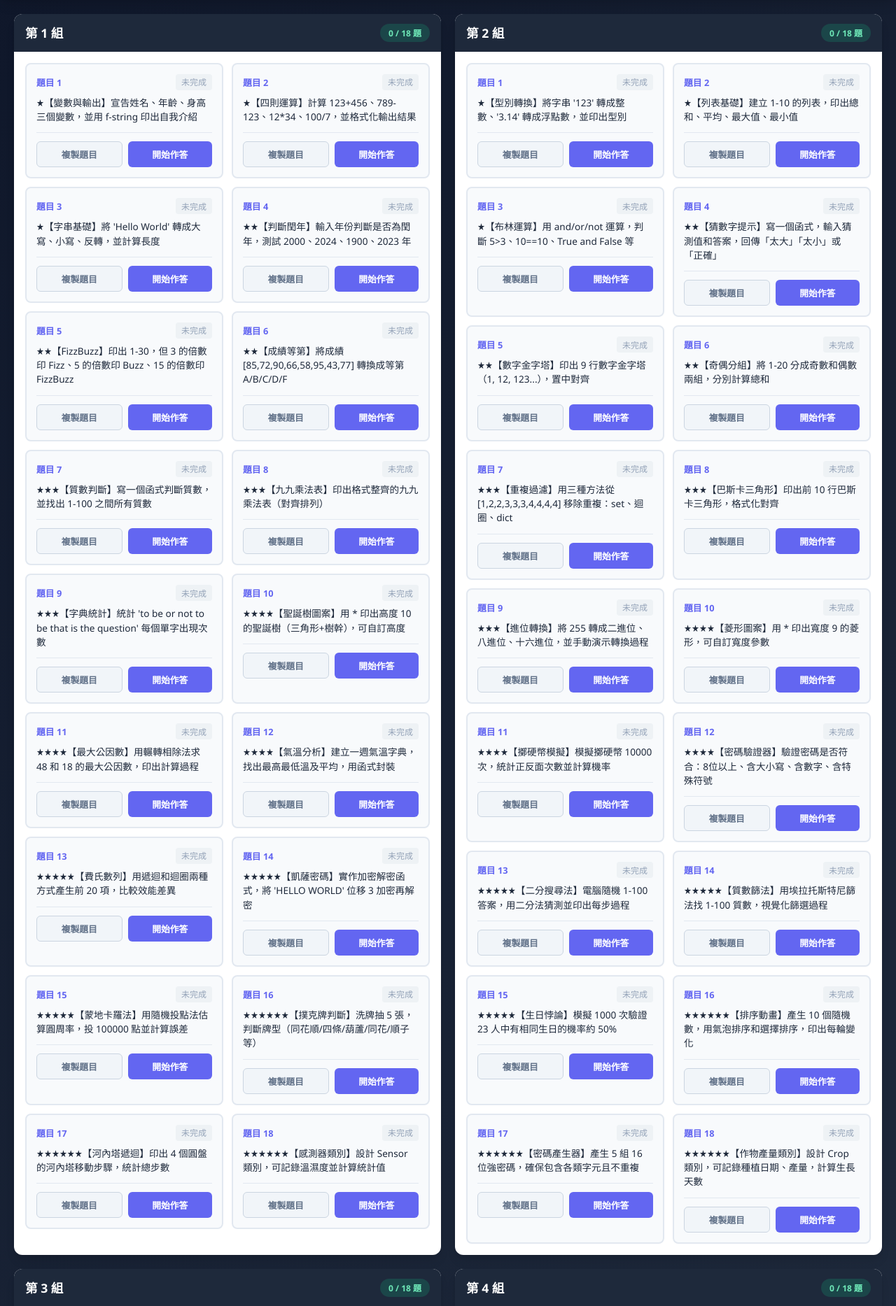
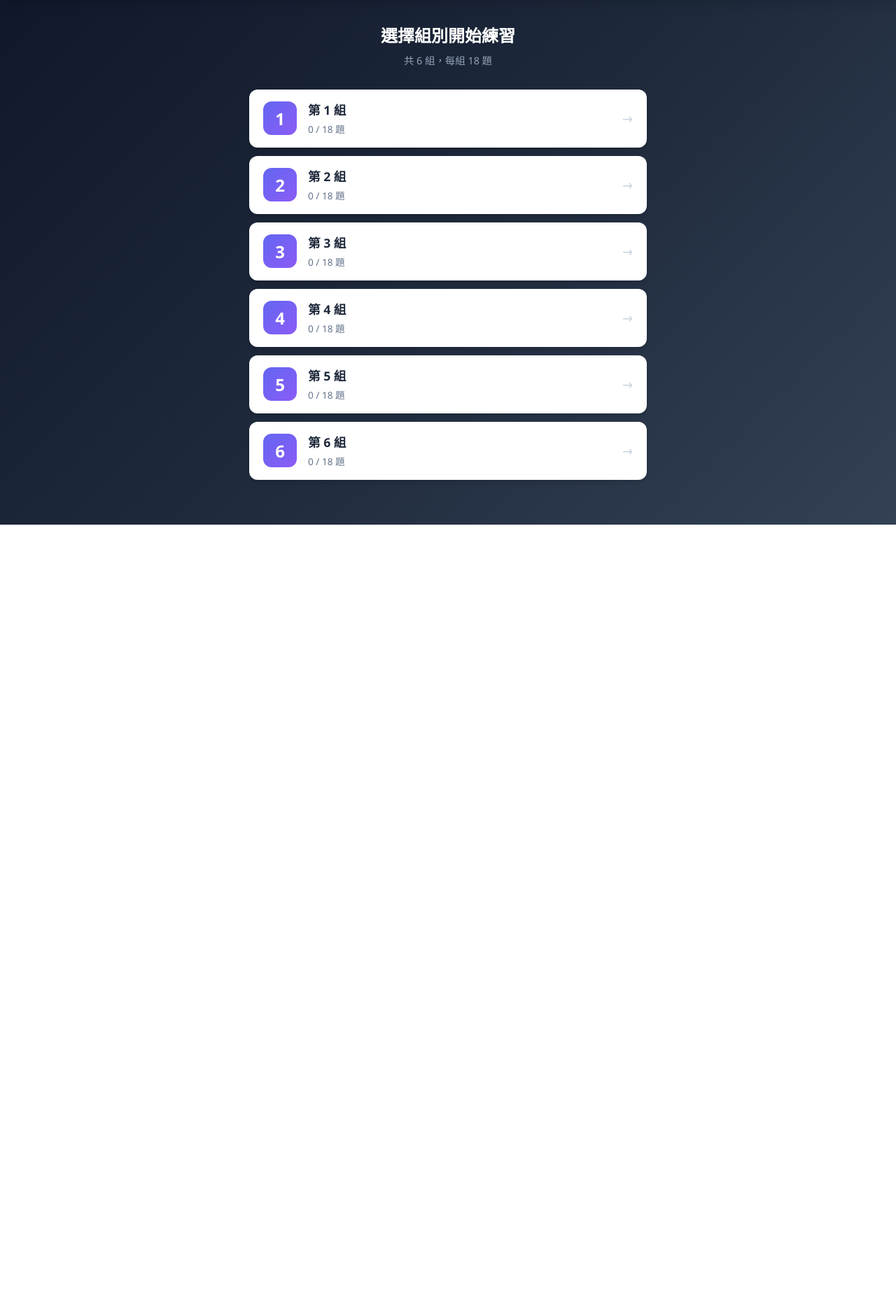
Before and after one commit to maso0310/python_playground, a Flask app: page / in a window 1280 px wide. Shown: the part 57-1924 px from the top of the page at 70% size. After the commit the page ends 807 px from the top, so only its background shows below. Run offline with Flask 2, Linux system fonts and the light colour scheme; parts of the project's set-up code (start-up, migrations or seed data) failed here and were passed over.

Commit message:
修改呈現方式

```diff
--- a/static/css/style.css
+++ b/static/css/style.css
@@ -173,19 +173,128 @@ nav a.active {
     color: white;
 }
 
+/* ==================== */
+/* 組別選單（初始畫面）  */
+/* ==================== */
+.group-menu {
+    max-width: 600px;
+    margin: 0 auto;
+    padding: 2rem 1rem;
+}
+
+.menu-header {
+    text-align: center;
+    margin-bottom: 2rem;
+}
+
+.menu-header h2 {
+    color: white;
+    font-size: 1.5rem;
+    margin-bottom: 0.5rem;
+}
+
+.menu-header p {
+    color: #94a3b8;
+    font-size: 0.9rem;
+}
+
+.group-cards {
+    display: flex;
+    flex-direction: column;
+    gap: 0.75rem;
+}
+
+.group-card {
+    display: flex;
+    align-items: center;
+    gap: 1rem;
+    background: var(--card-bg);
+    padding: 1rem 1.25rem;
+    border-radius: var(--border-radius);
+    cursor: pointer;
+    transition: all 0.2s ease;
+    box-shadow: var(--box-shadow);
+}
+
+.group-card:hover {
+    transform: translateY(-2px);
+    box-shadow: var(--box-shadow-lg);
+}
+
+.group-card:active {
+    transform: translateY(0);
+}
+
+.group-card-icon {
+    width: 48px;
+    height: 48px;
+    background: linear-gradient(135deg, var(--secondary-color), #8b5cf6);
+    color: white;
+    font-size: 1.5rem;
+    font-weight: 700;
+    border-radius: 12px;
+    display: flex;
+    align-items: center;
+    justify-content: center;
+}
+
+.group-card-info {
+    flex: 1;
+}
+
+.group-card-info h3 {
+    font-size: 1.1rem;
+    color: var(--dark-color);
+    margin-bottom: 0.25rem;
+}
+
+.group-card-progress {
+    font-size: 0.85rem;
+    color: #64748b;
+}
+
+.group-card-progress.all-done {
+    color: var(--primary-color);
+    font-weight: 600;
+}
+
+.group-card-arrow {
+    font-size: 1.25rem;
+    color: #cbd5e1;
+    transition: transform 0.2s ease;
+}
+
+.group-card:hover .group-card-arrow {
+    transform: translateX(4px);
+    color: var(--secondary-color);
+}
+
+/* 返回箭頭 */
+.group-title-left {
+    display: flex;
+    align-items: center;
+    gap: 0.75rem;
+    cursor: pointer;
+}
+
+.back-arrow {
+    font-size: 1.25rem;
+    color: var(--secondary-color);
+    transition: transform 0.2s ease;
+}
+
+.group-title:hover .back-arrow {
+    transform: translateX(-4px);
+}
+
 /* 主容器 */
 .playground-container {
-    display: grid;
-    grid-template-columns: repeat(2, 1fr);
-    gap: 1.25rem;
-    padding: 1.25rem;
-    max-width: 1600px;
+    padding: 1rem;
+    max-width: 800px;
     margin: 0 auto;
-    transition: all 0.3s ease;
 }
 
 .playground-container.single-column {
-    grid-template-columns: 1fr;
     max-width: 1000px;
 }
 
@@ -213,6 +322,12 @@ nav a.active {
     padding: 0.875rem 1rem;
     background: #1e293b;
     color: white;
+    cursor: pointer;
+    transition: background 0.2s ease;
+}
+
+.group-title:hover {
+    background: #334155;
 }
 
 .group-title-left {
@@ -257,14 +372,12 @@ nav a.active {
     border: 2px solid #e2e8f0;
     border-radius: 8px;
     padding: 0.875rem;
-    cursor: pointer;
     transition: all 0.2s ease;
 }
 
 .task-card:hover {
     border-color: var(--secondary-color);
     background: #eef2ff;
-    transform: translateY(-2px);
 }
 
 .task-card.completed {
--- a/templates/index.html
+++ b/templates/index.html
@@ -19,25 +19,40 @@
         </nav>
     </header>
 
-    <!-- 組別選擇器（手機版顯示在最上方） -->
-    <div class="group-selector-mobile">
-        <label for="mobile-group-select">選擇組別：</label>
-        <select id="mobile-group-select" onchange="scrollToGroup(this.value)">
+
+    <!-- 組別選單（初始畫面） -->
+    <main class="group-menu" id="group-menu">
+        <div class="menu-header">
+            <h2>選擇組別開始練習</h2>
+            <p>共 6 組，每組 18 題</p>
+        </div>
+        <div class="group-cards">
             {% for group_id in range(1, 7) %}
-            <option value="{{ group_id }}">第 {{ group_id }} 組</option>
+            <div class="group-card" onclick="selectGroup({{ group_id }})">
+                <div class="group-card-icon">{{ group_id }}</div>
+                <div class="group-card-info">
+                    <h3>第 {{ group_id }} 組</h3>
+                    <span class="group-card-progress" id="menu-badge-{{ group_id }}">0 / 18 題</span>
+                </div>
+                <div class="group-card-arrow">→</div>
+            </div>
             {% endfor %}
-        </select>
         </div>
+    </main>
 
-    <main class="playground-container" id="playground-container">
+    <!-- 題目列表區（點選組別後顯示） -->
+    <main class="playground-container" id="playground-container" style="display: none;">
         {% for group_id in range(1, 7) %}
-        <section class="group-section" id="group-{{ group_id }}">
-            <div class="group-title">
+        <section class="group-section" id="group-{{ group_id }}" style="display: none;">
+            <div class="group-title" onclick="backToMenu()">
+                <div class="group-title-left">
+                    <span class="back-arrow">←</span>
                     <h2>第 {{ group_id }} 組</h2>
+                </div>
                 <span class="completed-badge" id="badge-{{ group_id }}">0 / 18 題</span>
             </div>
 
-            <!-- 題目列表（預設顯示） -->
+            <!-- 題目列表 -->
             <div class="tasks-list" id="tasks-list-{{ group_id }}">
                 {% for task_id, task_text in group_tasks[group_id].items() %}
                 <div class="task-card" id="task-card-{{ group_id }}-{{ task_id }}">
@@ -144,12 +159,67 @@
             }
         }
 
-        // 滾動到指定組別
+        // 當前選擇的組別
+        let currentGroup = null;
+
+        // 選擇組別（從選單進入題目列表）
+        function selectGroup(groupId) {
+            currentGroup = groupId;
+
+            // 隱藏選單，顯示題目區
+            document.getElementById('group-menu').style.display = 'none';
+            document.getElementById('playground-container').style.display = 'block';
+
+            // 顯示選中的組別
+            for (let i = 1; i <= 6; i++) {
+                document.getElementById(`group-${i}`).style.display = (i === groupId) ? 'block' : 'none';
+            }
+
+            // 載入該組的狀態
+            loadGroupTaskStatus(groupId);
+
+            // 滾動到頂部
+            window.scrollTo({ top: 0, behavior: 'smooth' });
+        }
+
+        // 返回組別選單
+        function backToMenu() {
+            currentGroup = null;
+
+            // 隱藏題目區，顯示選單
+            document.getElementById('playground-container').style.display = 'none';
+            document.getElementById('group-menu').style.display = 'block';
+
+            // 更新選單上的進度
+            updateMenuBadges();
+
+            // 滾動到頂部
+            window.scrollTo({ top: 0, behavior: 'smooth' });
+        }
+
+        // 更新選單上的進度徽章
+        function updateMenuBadges() {
+            fetch('/python_playground/get_group_summary')
+                .then(response => response.json())
+                .then(data => {
+                    for (let groupId = 1; groupId <= 6; groupId++) {
+                        const menuBadge = document.getElementById(`menu-badge-${groupId}`);
+                        if (menuBadge && data[groupId]) {
+                            menuBadge.textContent = `${data[groupId].completed} / ${data[groupId].total} 題`;
+                            // 如果全部完成，加上特殊樣式
+                            if (data[groupId].completed === data[groupId].total) {
+                                menuBadge.classList.add('all-done');
+                            } else {
+                                menuBadge.classList.remove('all-done');
+                            }
+                        }
+                    }
+                });
+        }
+
+        // 滾動到指定組別（手機版選單用）
         function scrollToGroup(groupId) {
-            const el = document.getElementById(`group-${groupId}`);
-            if (el) {
-                el.scrollIntoView({ behavior: 'smooth', block: 'start' });
-            }
+            selectGroup(groupId);
         }
 
         // 開啟編輯器
@@ -168,29 +238,20 @@
                         data.last_run ? `最後執行: ${data.last_run}` : '';
                 });
 
-            // 隱藏其他組別，展開當前組別的編輯器
-            for (let i = 1; i <= 6; i++) {
-                const section = document.getElementById(`group-${i}`);
-                const tasksList = document.getElementById(`tasks-list-${i}`);
-                const editor = document.getElementById(`editor-${i}`);
+            // 隱藏題目列表，顯示編輯器
+            const section = document.getElementById(`group-${groupId}`);
+            const tasksList = document.getElementById(`tasks-list-${groupId}`);
+            const editor = document.getElementById(`editor-${groupId}`);
 
-                if (i === groupId) {
             section.classList.add('fullscreen');
             tasksList.style.display = 'none';
             editor.style.display = 'flex';
-                } else {
-                    section.classList.add('hidden');
-                }
-            }
-
-            // 容器變成單欄
-            document.getElementById('playground-container').classList.add('single-column');
 
             // 滾動到頂部
             window.scrollTo({ top: 0, behavior: 'smooth' });
         }
 
-        // 關閉編輯器
+        // 關閉編輯器（返回題目列表）
         function closeEditor(groupId) {
             // 自動儲存
             const code = document.getElementById(`code-${groupId}`).value;
@@ -198,22 +259,20 @@
                 saveCode(groupId, currentEditor.taskId);
             }
 
-            // 恢復所有組別顯示
-            for (let i = 1; i <= 6; i++) {
-                const section = document.getElementById(`group-${i}`);
-                const tasksList = document.getElementById(`tasks-list-${i}`);
-                const editor = document.getElementById(`editor-${i}`);
+            // 恢復當前組別的題目列表
+            const section = document.getElementById(`group-${groupId}`);
+            const tasksList = document.getElementById(`tasks-list-${groupId}`);
+            const editor = document.getElementById(`editor-${groupId}`);
 
-                section.classList.remove('fullscreen', 'hidden');
+            section.classList.remove('fullscreen');
             tasksList.style.display = 'grid';
             editor.style.display = 'none';
-            }
-
-            // 容器恢復雙欄
-            document.getElementById('playground-container').classList.remove('single-column');
 
             // 重新載入題目狀態
             loadGroupTaskStatus(groupId);
+
+            // 滾動到頂部
+            window.scrollTo({ top: 0, behavior: 'smooth' });
 
             currentEditor = { groupId: null, taskId: null };
         }
@@ -309,11 +368,19 @@
                 .then(response => response.json())
                 .then(data => {
                     for (let groupId = 1; groupId <= 6; groupId++) {
+                        // 更新題目列表頁的徽章
                         const badge = document.getElementById(`badge-${groupId}`);
                         if (badge && data[groupId]) {
                             badge.textContent = `${data[groupId].completed} / ${data[groupId].total} 題`;
                         }
-                        loadGroupTaskStatus(groupId);
+                        // 更新選單頁的徽章
+                        const menuBadge = document.getElementById(`menu-badge-${groupId}`);
+                        if (menuBadge && data[groupId]) {
+                            menuBadge.textContent = `${data[groupId].completed} / ${data[groupId].total} 題`;
+                            if (data[groupId].completed === data[groupId].total) {
+                                menuBadge.classList.add('all-done');
+                            }
+                        }
                     }
                 });
         }
```
Lines whose indentation alone changed are shown as unchanged.
